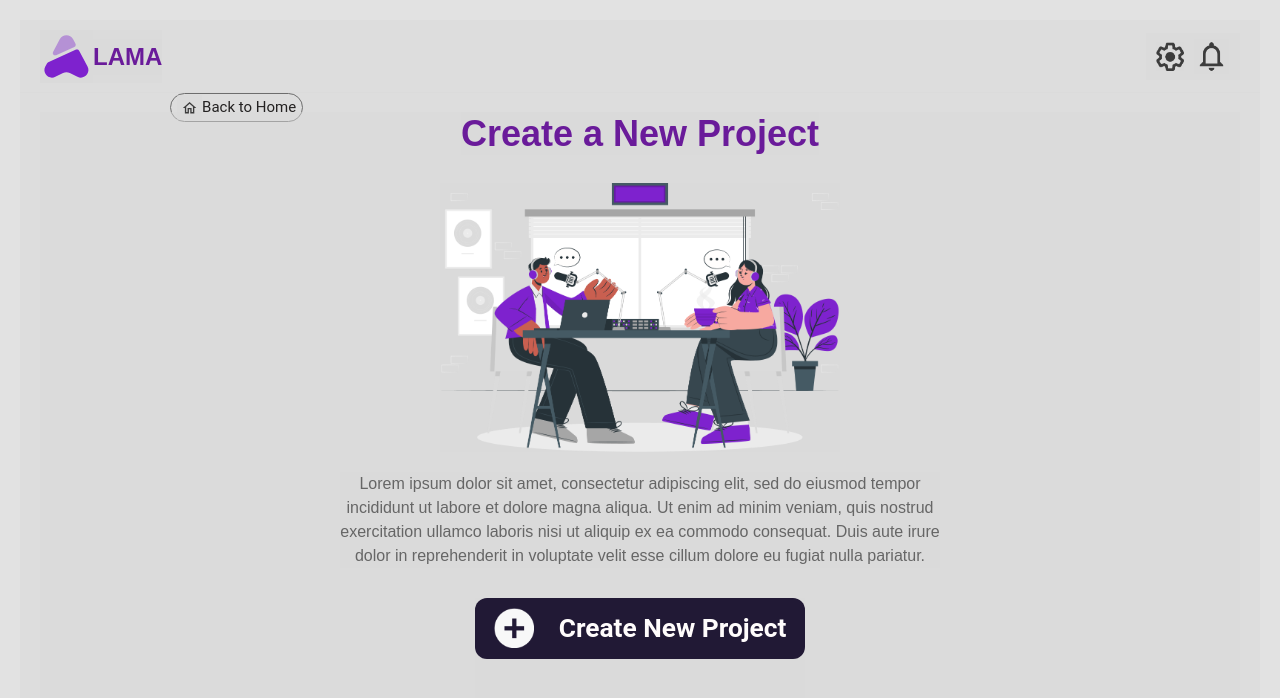
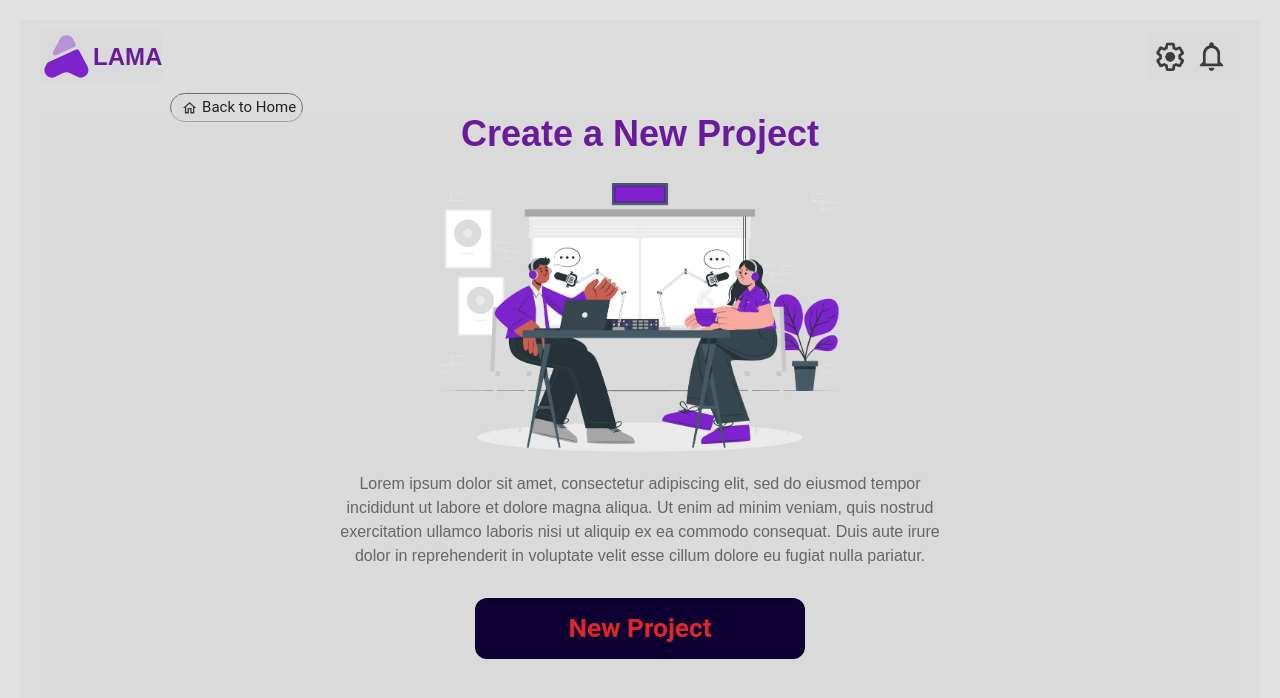
Before and after one commit to abhispaceX/Lama, a React (Create React App) app: page / in a window 1280 px wide. Shown: the top 698 px of the page. Built offline with nearby package versions, Linux system fonts and the light colour scheme.

Commit message:
changed button

```diff
--- a/src/homepage/index.css
+++ b/src/homepage/index.css
@@ -95,8 +95,8 @@
     font-weight: 600;
     line-height: 54.23px;
     text-align: left;
-    background: rgba(33, 25, 53, 1);
-    color:#fffcfc;
+    background: rgb(15, 0, 51);
+    color:#db2727;
     display: flex;
     justify-content: space-around;
     align-items: center;
--- a/src/homepage/index.js
+++ b/src/homepage/index.js
@@ -2,7 +2,7 @@ import React from 'react';
 import { Link } from 'react-router-dom';
 import './index.css'; // Import the CSS file for styling
 import image from "../assets/image.png";
-import plus from "../assets/plus.png";
+
 import Header from '../navbar';
 
 const CreateProject = () => {
@@ -16,8 +16,7 @@ const CreateProject = () => {
                     <p>Lorem ipsum dolor sit amet, consectetur adipiscing elit, sed do eiusmod tempor incididunt ut labore et dolore magna aliqua. Ut enim ad minim veniam, quis nostrud exercitation ullamco laboris nisi ut aliquip ex ea commodo consequat. Duis aute irure dolor in reprehenderit in voluptate velit esse cillum dolore eu fugiat nulla pariatur.</p>
                     <Link className='link' to="/projectcreation">
                         <button className="create-element">
-                            <img className='plusbuttonn' src={plus} alt="plus" />
-                            Create New Project
+                            New Project
                         </button>
                     </Link>
                 </div>
```
